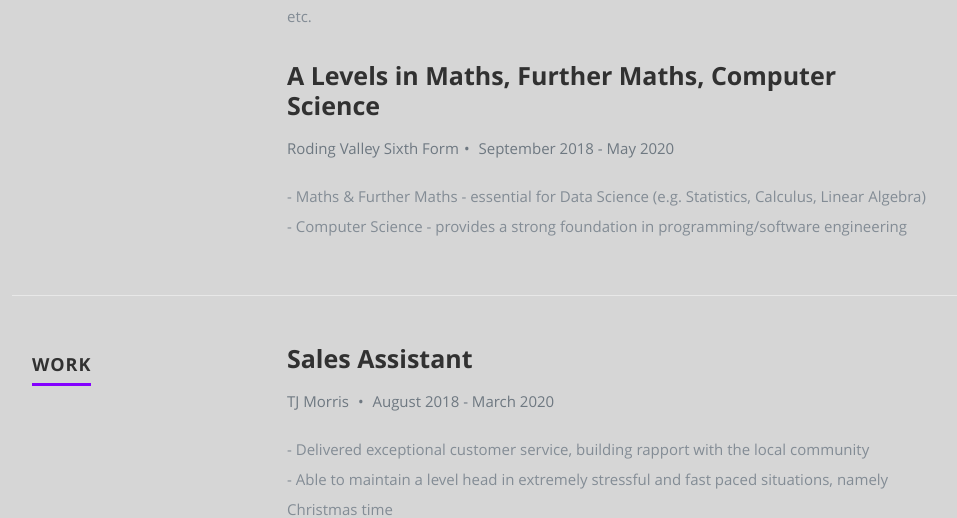
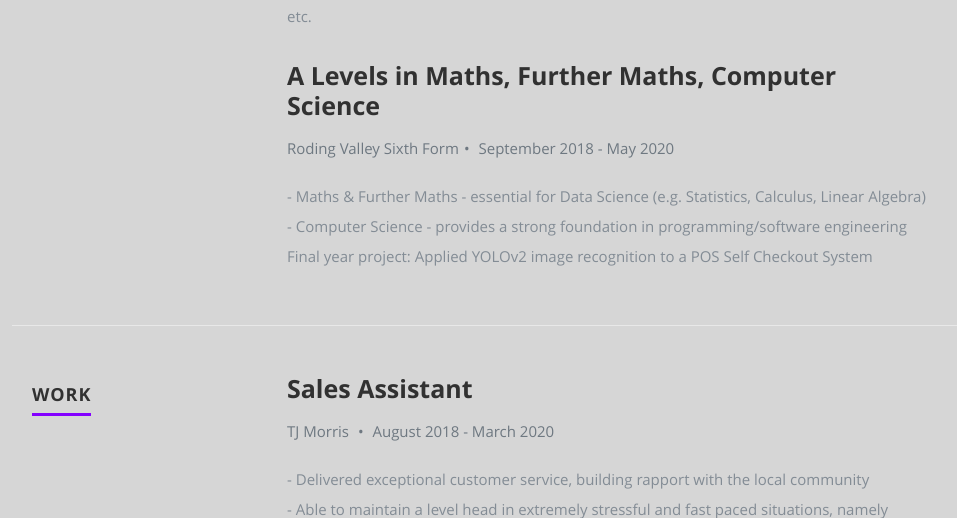
Before and after one commit to Viibrant/connorData.Science, a Flask app: page / in a window 1280 px wide. Shown: the part 1817-2335 px from the top of the page, without its empty margins (118-1075 px from the left). Run offline with Flask 2, Linux system fonts and the light colour scheme; some libraries are stand-ins or nearby versions.

Commit message:
added reference to A Level CS project

```diff
--- a/templates/index.html
+++ b/templates/index.html
@@ -210,6 +210,9 @@
 								Statistics, Calculus, Linear Algebra) <br />
 								- Computer Science - provides a strong foundation in
 								programming/software engineering
+								<br />
+								Final year project: Applied YOLOv2 image recognition to a POS Self Checkout System
+
 							</p>
 						</div>
 					</div>
```
